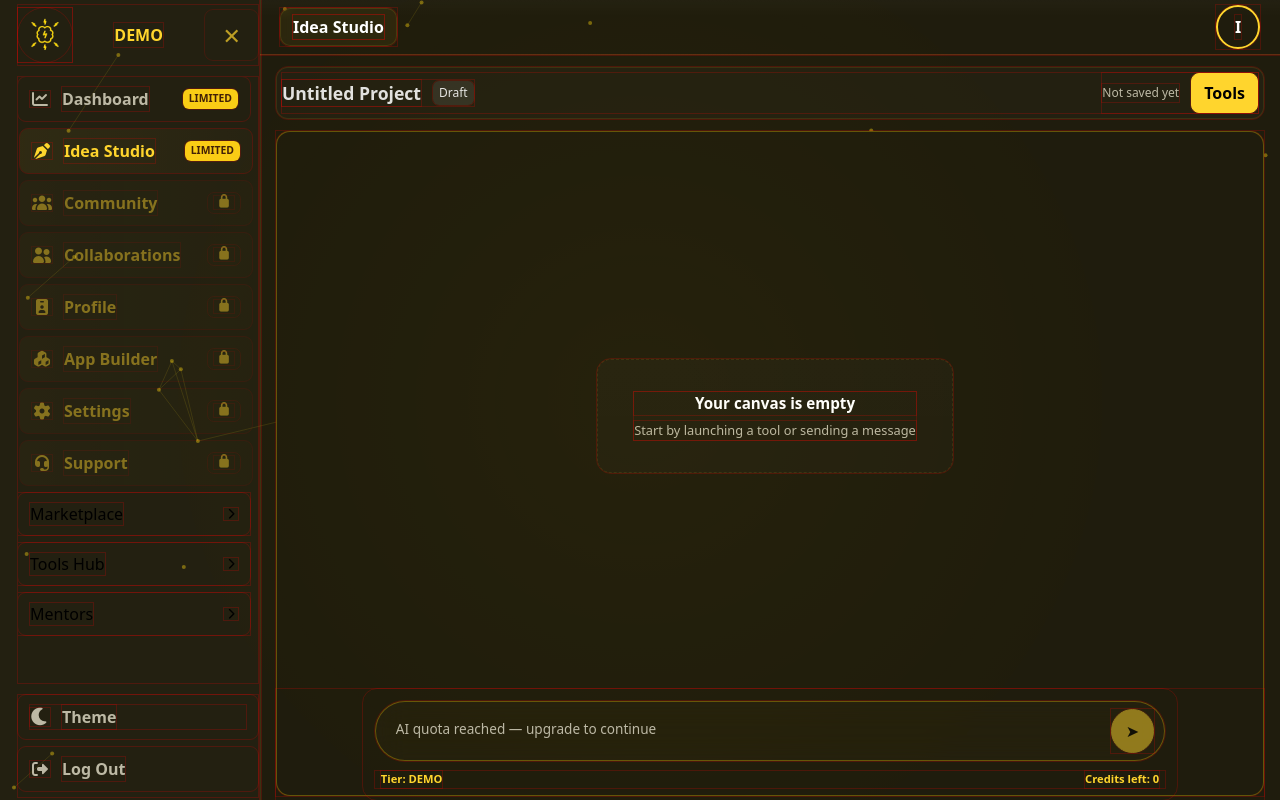
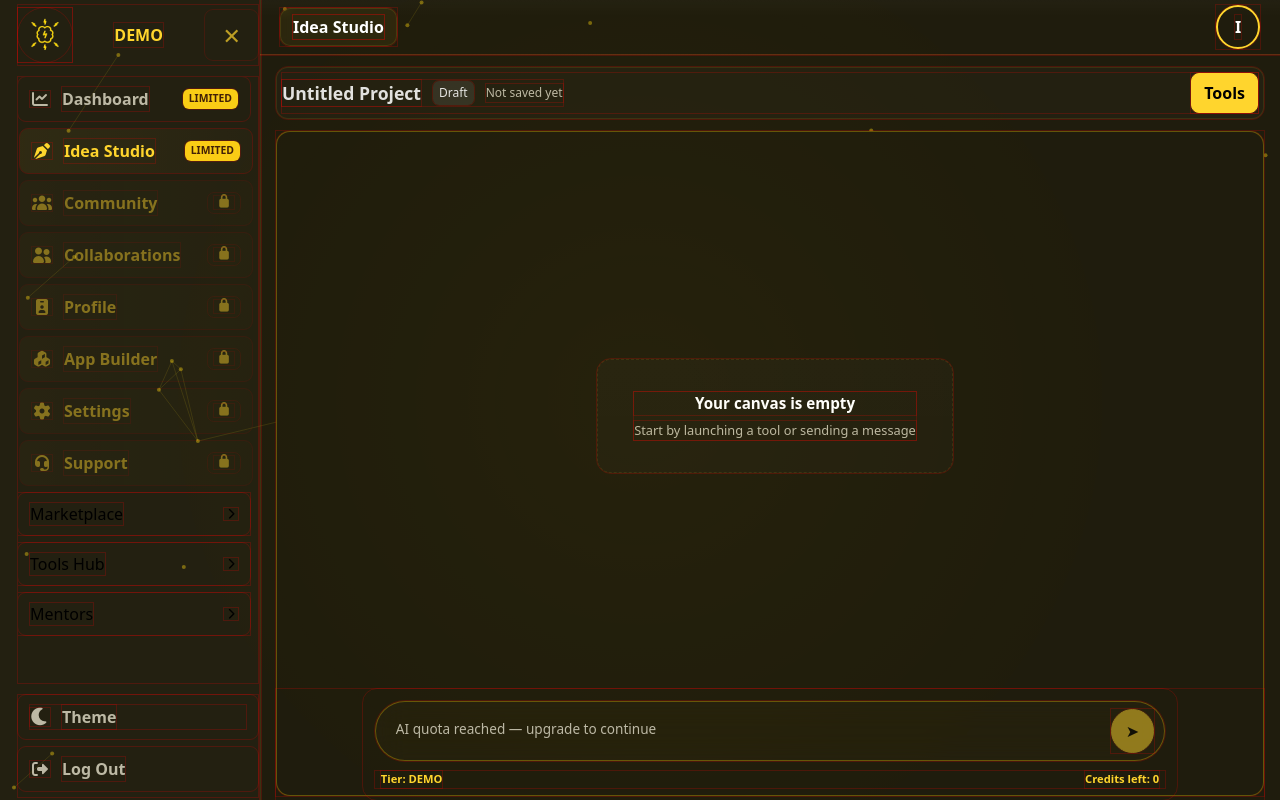
Before and after one commit to SHABA01/idea-codex-app, a React (Vite) app: page /studio in a window 1280 px wide. Built offline with nearby package versions, Linux system fonts and the light colour scheme.

Commit message:
feat(studio): add last saved timestamp to StudioTopbar and adjust textarea resizing

```diff
--- a/src/components/studio/layout/StudioTopbar.jsx
+++ b/src/components/studio/layout/StudioTopbar.jsx
@@ -18,12 +18,17 @@ export default function StudioTopbar({
       <div className="meta-left">
         <h2>{projectName || "Untitled Project"}</h2>
         <span className="project-status">{status || "Draft"}</span>
+        <span className="last-saved">
+          {lastSaved ? `Saved ${lastSaved}` : "Not saved yet"}
+        </span>
       </div>
 
       <div className="meta-right">
-        <span className="last-saved">
+
+        {/* More later features */}
+        {/*<span className="last-saved">
           {lastSaved ? `Saved ${lastSaved}` : "Not saved yet"}
-        </span>
+        </span>*/}
 
         <button
           className="open-launcher-btn"
--- a/src/styles/StudioTopbar.css
+++ b/src/styles/StudioTopbar.css
@@ -29,15 +29,15 @@
   background: rgba(255,255,255,0.08);
 }
 
+.last-saved {
+  font-size: 0.75rem;
+  color: var(--text-secondary);
+}
+
 .meta-right {
   display: flex;
   align-items: center;
   gap: 12px;
-}
-
-.last-saved {
-  font-size: 0.75rem;
-  color: var(--text-secondary);
 }
 
 .open-launcher-btn {
--- a/src/styles/global.css
+++ b/src/styles/global.css
@@ -39,7 +39,7 @@
 }
 
 textarea {
-  resize: vertical;
+  resize: none;
   max-height: 70px;
   min-height: 50px;
 }
```
